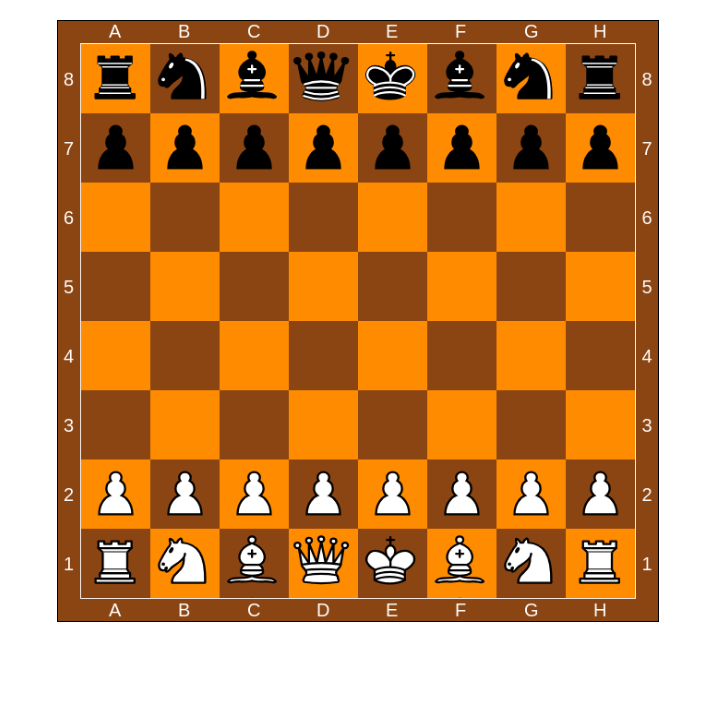
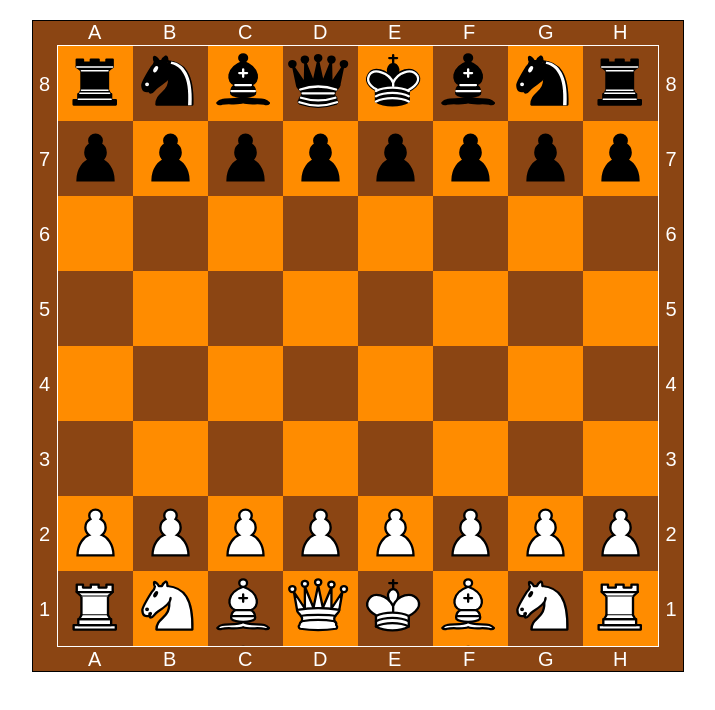
Before and after one commit to jl91/chess, an Angular app: page / in a window 1280 px wide. Shown: the top 710 px of the page, without its empty margins (282-997 px from the left). Built offline with nearby package versions, Linux system fonts and the light colour scheme.

Commit message:
fixing basic mouse over events

```diff
--- a/src/app/app.component.scss
+++ b/src/app/app.component.scss
@@ -5,8 +5,8 @@ div {
   justify-content: center;
   canvas {
     border: solid 1px black;
-    width: 600px;
-    height: 600px;
+    width: 650px;
+    height: 650px;
     margin-top: 20px;
   }
 }
--- a/src/app/service/app.service.ts
+++ b/src/app/service/app.service.ts
@@ -25,8 +25,6 @@ export class AppService {
   }
 
   public onMouseMove(event: MouseEvent): void {
-    this.boardService.drawMouseOver(event.x - 75, event.y - 75);
+    this.boardService.drawMouseOver(event.offsetX, event.offsetY);
   }
-
-
 }
```
